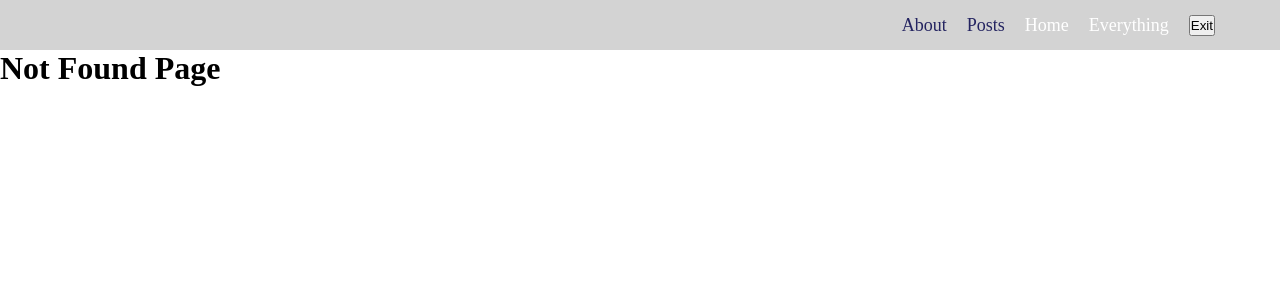
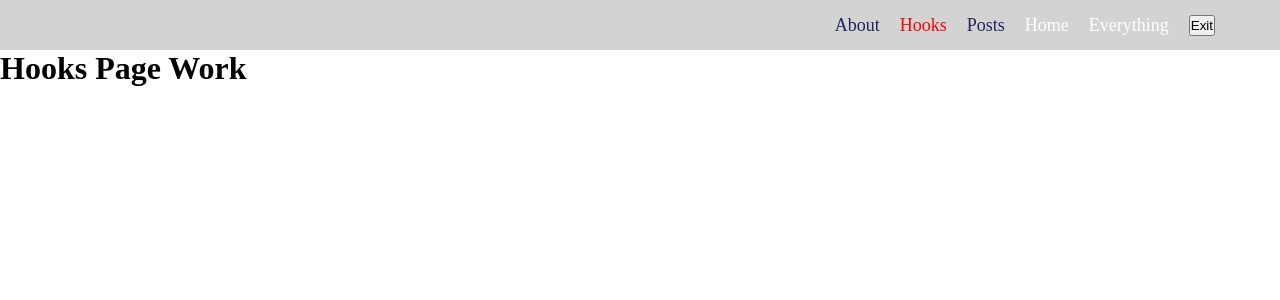
Before and after one commit to Viacheslav-ua/rf-course, a React (Create React App) app: page /hooks in a window 1280 px wide. Before the commit this address had no page. Shown: the top 300 px of the page. Built offline with nearby package versions, Linux system fonts and the light colour scheme.

Commit message:
added HooksPage

```diff
--- a/src/components/AppRouter.jsx
+++ b/src/components/AppRouter.jsx
@@ -11,6 +11,7 @@ import LoginPage from "../pages/LoginPage";
 
 import Private from "../hoc/Private";
 import { AuthProvider } from "../hoc/AuthProvider";
+import HooksPage from "../pages/HooksPage";
 
 const AppRouter = () => {
   return (
@@ -21,6 +22,8 @@ const AppRouter = () => {
           <Route path="/login" element={<LoginPage />} />
           <Route path="/about" element={<About />} />
           <Route path="/about-us" element={<Navigate to='/about' replace/>} />
+
+          <Route path="/hooks" element={<HooksPage />} />
           <Route path="/posts" element={<Private><Posts /></Private>} />
           <Route path="/posts/:id" element={<PostIdPage />} />
           <Route path="/posts/:id/:title" element={<SinglePage />} />
--- a/src/components/UA/Navbar/Navbar.jsx
+++ b/src/components/UA/Navbar/Navbar.jsx
@@ -21,6 +21,8 @@ const Navbar = () => {
     <nav className={classes.navbar}>
       <div className={classes.navbar__links}>
         <NavLink className={setLinkClass} to={'/about'}>About</NavLink>
+
+        <NavLink className={setLinkClass} to={'/hooks'}>Hooks</NavLink>
         <NavLink className={setLinkClass} to={'/posts'}>Posts</NavLink>
         <MyLink to={'/'}>Home</MyLink>
         <MyLink to={'everything'}>Everything</MyLink>
--- /dev/null
+++ b/src/pages/HooksPage.jsx
@@ -0,0 +1,6 @@
+const HooksPage = () => (
+  <div>
+    <h1>Hooks Page Work</h1>
+  </div>
+)
+export default HooksPage;
```
